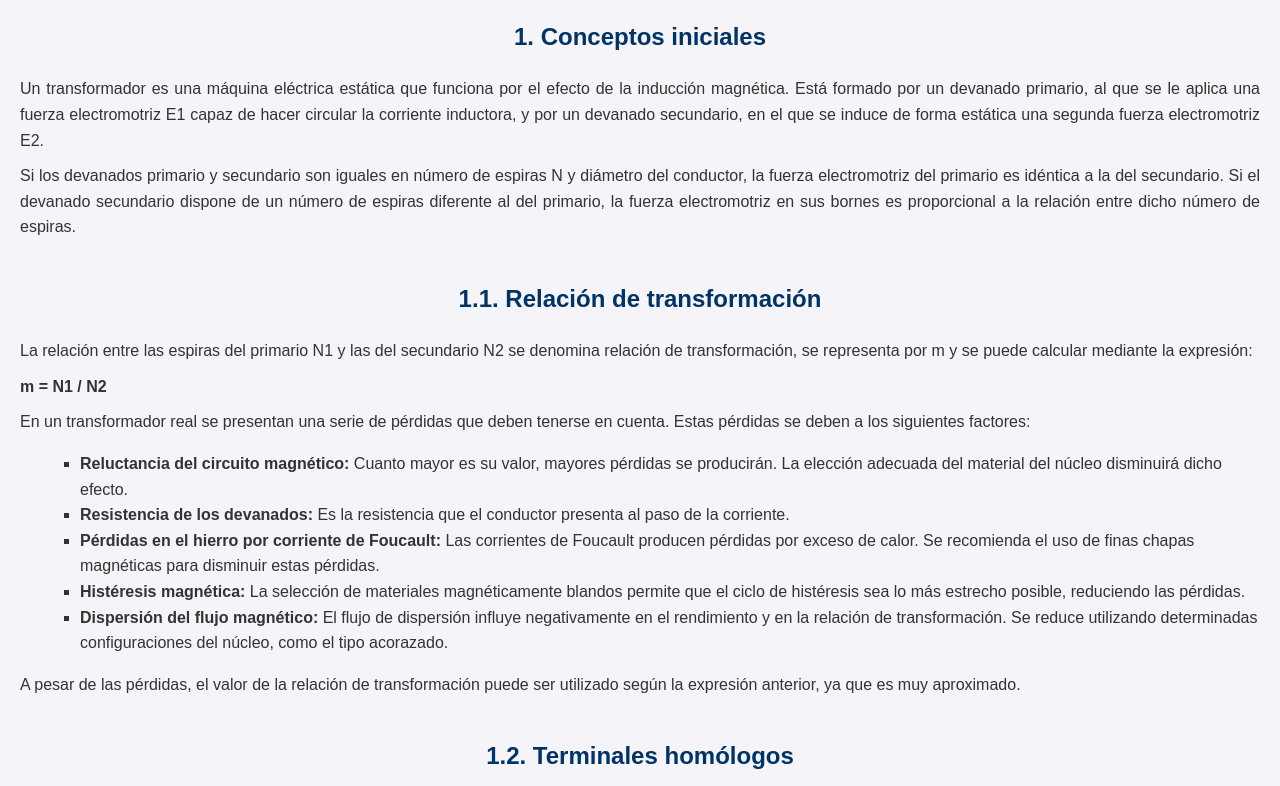
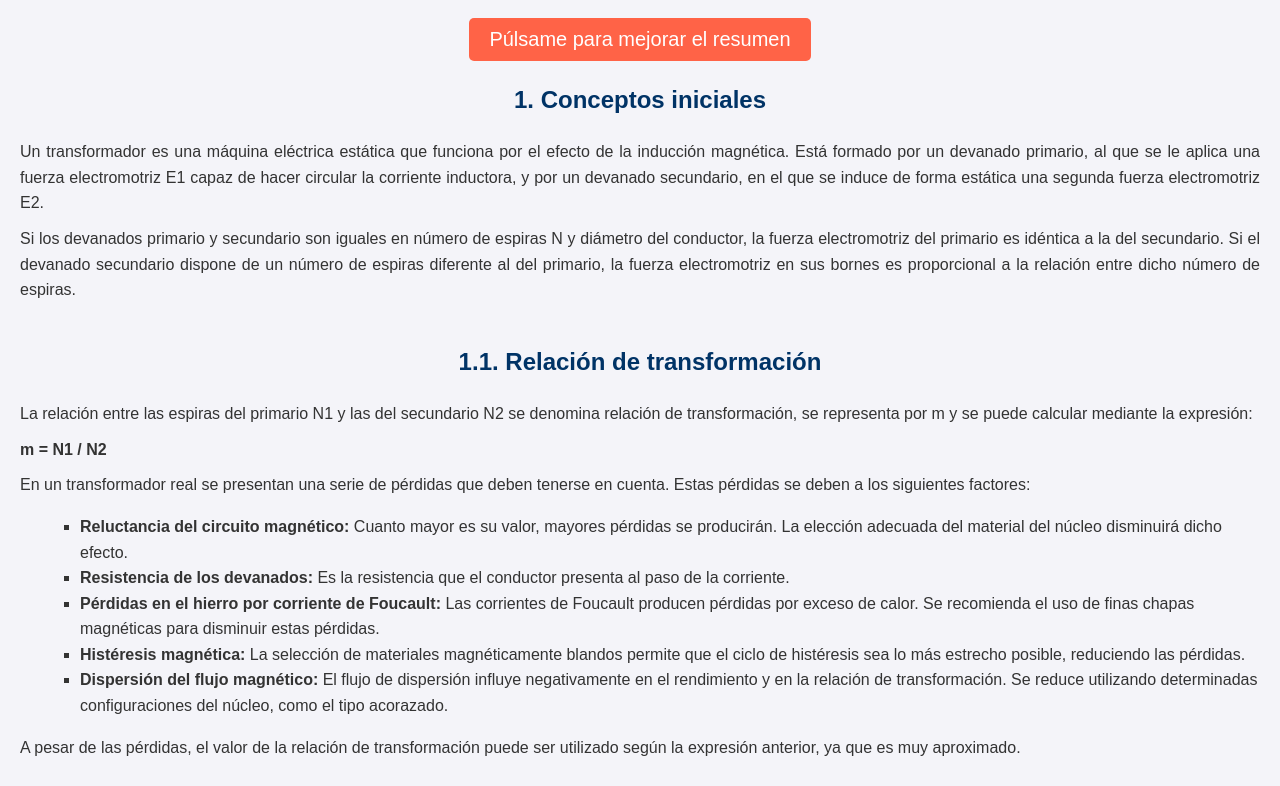
Before and after one commit to martin003k3/Resumentema3Maquinas.github.io, a plain HTML site: page index.html in a window 1280 px wide. Shown: the part 88-874 px from the top of the page. Drawn offline with Linux system fonts and the light colour scheme.

Commit message:
index.html

```diff
--- a/index.html
+++ b/index.html
@@ -31,10 +31,31 @@
         .section {
             margin-bottom: 40px;
         }
+        .center {
+            text-align: center;
+        }
+        .big-button {
+            font-size: 20px;
+            padding: 10px 20px;
+            color: white;
+            background-color: #ff6347;
+            border: none;
+            border-radius: 5px;
+            cursor: pointer;
+            display: inline-block;
+            text-decoration: none;
+        }
+        .big-button:hover {
+            background-color: #ff4500;
+        }
     </style>
 </head>
 <body>
     <h1>Resumen de Transformadores</h1>
+
+    <div class="center">
+        <button class="big-button" onclick="window.location.href='https://www.youtube.com/watch?v=hPr-Yc92qaY';">Púlsame para mejorar el resumen</button>
+    </div>
 
     <div class="section">
         <h2>1. Conceptos iniciales</h2>
```
